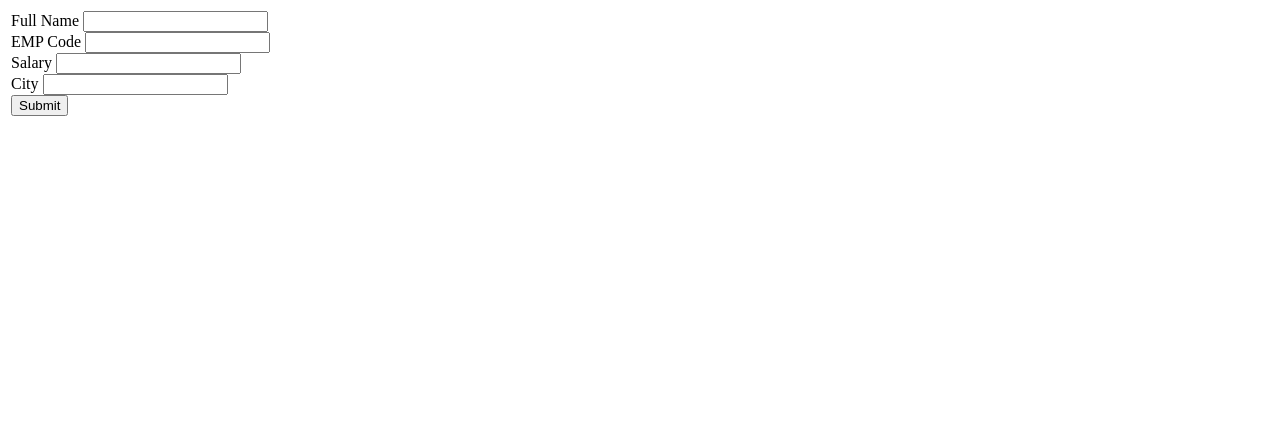
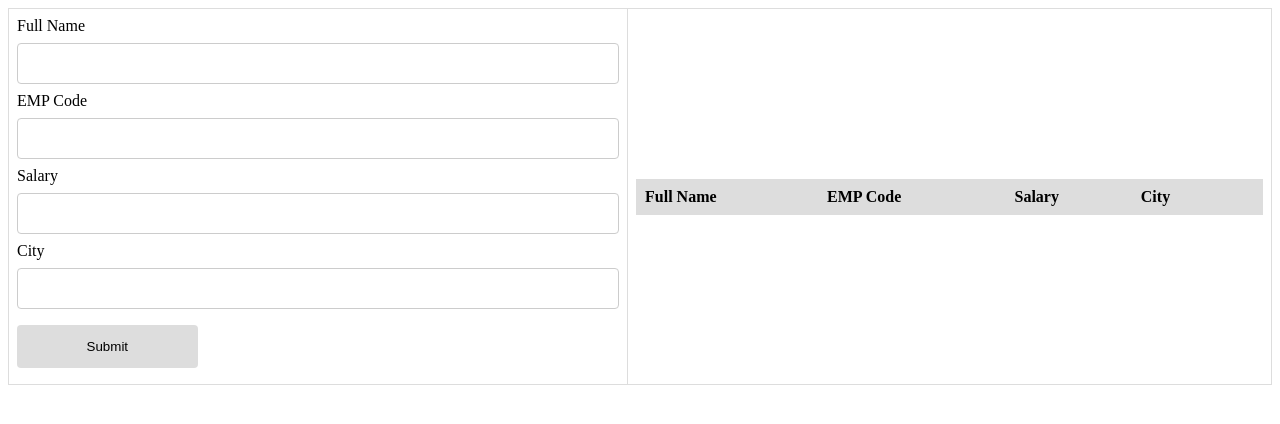
Before and after one commit to Eg-MD-Sunny/Concept_Pure-JavaScript-CRUD-Operations-with-Html, a plain HTML site: page index.html in a window 1280 px wide. Drawn offline with Linux system fonts and the light colour scheme.

Commit message:
Input Field Create

```diff
--- a/index.html
+++ b/index.html
@@ -12,30 +12,40 @@
         <table>
             <tr>
                 <td>
-                    <from>
+                    <from onsubmit="event.preventDefault();" autocomplete="off">
                         <div>
                             <label>Full Name</label>
-                            <input type="text" name="fullname">
+                            <input type="text" name="fullname" id="fullname">
                         </div>
                         <div>
                             <label>EMP Code</label>
-                            <input type="text" name="empCode">
+                            <input type="text" name="empCode" id="empCode">
                         </div>
                         <div>
                             <label>Salary</label>
-                            <input type="text" name="salary">
+                            <input type="text" name="salary" id="salary">
                         </div>
                         <div>
                             <label>City</label>
-                            <input type="text" name="city">
+                            <input type="text" name="city" id="city">
                         </div>
-                        <div class="form-action-buttons">
+                        <div class="form-action-buttons" >
                             <input type="submit" value="Submit">
                         </div>
                     </from>
                 </td>
                 <td>
-
+                    <table class="list" id="employeeList">
+                        <thead>
+                            <tr>
+                                <th>Full Name</th>
+                                <th>EMP Code</th>
+                                <th>Salary</th>
+                                <th>City</th>
+                                <th></th>
+                            </tr>
+                        </thead>
+                    </table>
                 </td>
             </tr>
         </table>
--- a/style.css
+++ b/style.css
@@ -0,0 +1,60 @@
+body > table{
+    width: 100%;
+}
+
+table{
+    border-collapse: collapse;
+}
+table.list{
+    width:100%;
+}
+
+td, th {
+    border: 1px solid #dddddd;
+    text-align: left;
+    padding: 8px;
+}
+tr:nth-child(even),table.list thead>tr {
+    background-color: #dddddd;
+}
+
+input[type=text], input[type=number] {
+    width: 100%;
+    padding: 12px 20px;
+    margin: 8px 0;
+    display: inline-block;
+    border: 1px solid #ccc;
+    border-radius: 4px;
+    box-sizing: border-box;
+}
+
+input[type=submit]{
+    width: 30%;
+    background-color: #ddd;
+    color: #000;
+    padding: 14px 20px;
+    margin: 8px 0;
+    border: none;
+    border-radius: 4px;
+    cursor: pointer;
+}
+
+form div.form-action-buttons{
+    text-align: right;
+}
+
+a{
+    cursor: pointer;
+    text-decoration: underline;
+    color: #0000ee;
+    margin-right: 4px;
+}
+
+label.validation-error{
+    color:   red;
+    margin-left: 5px;
+}
+
+.hide{
+    display:none;
+}
```
